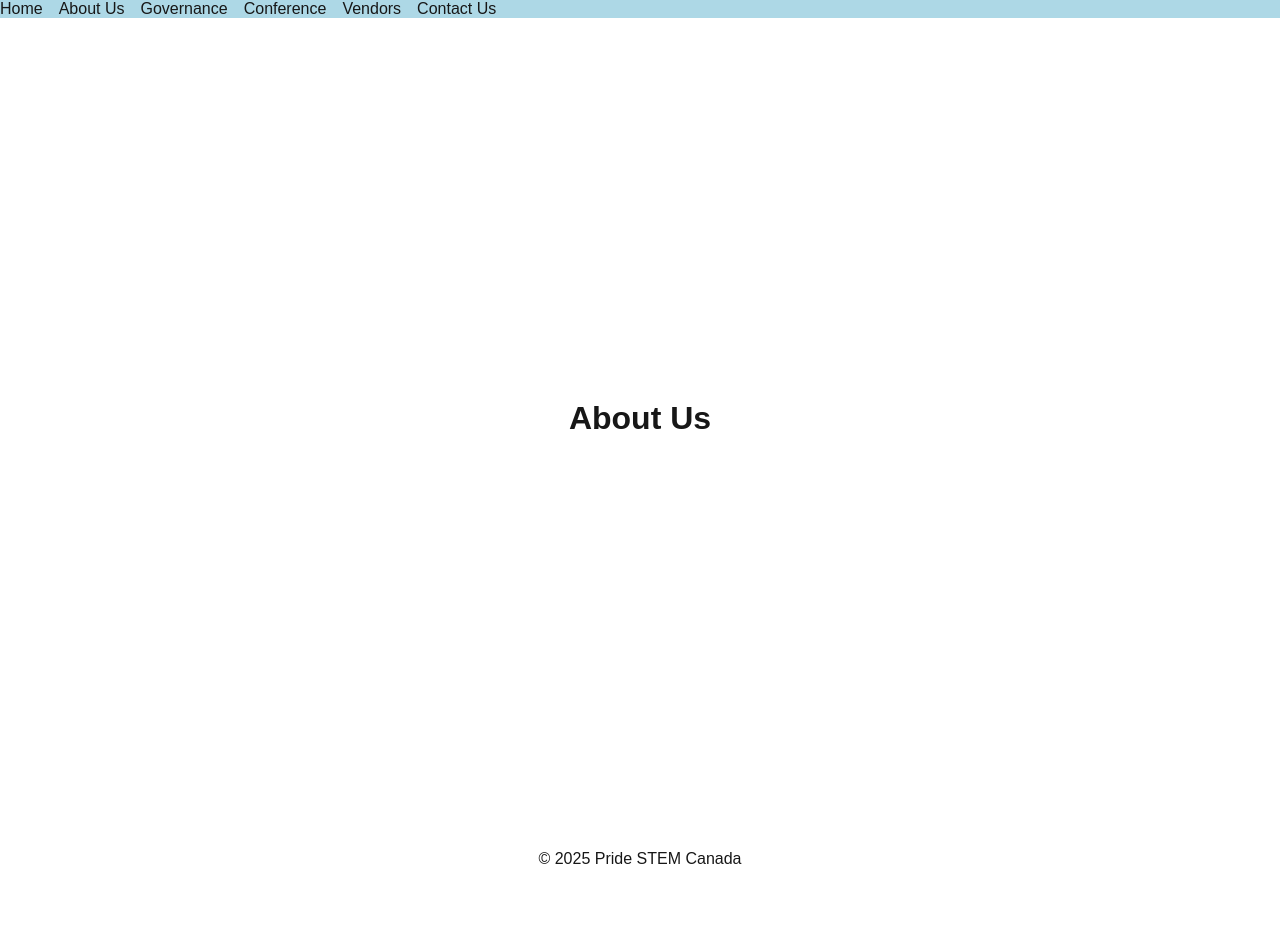
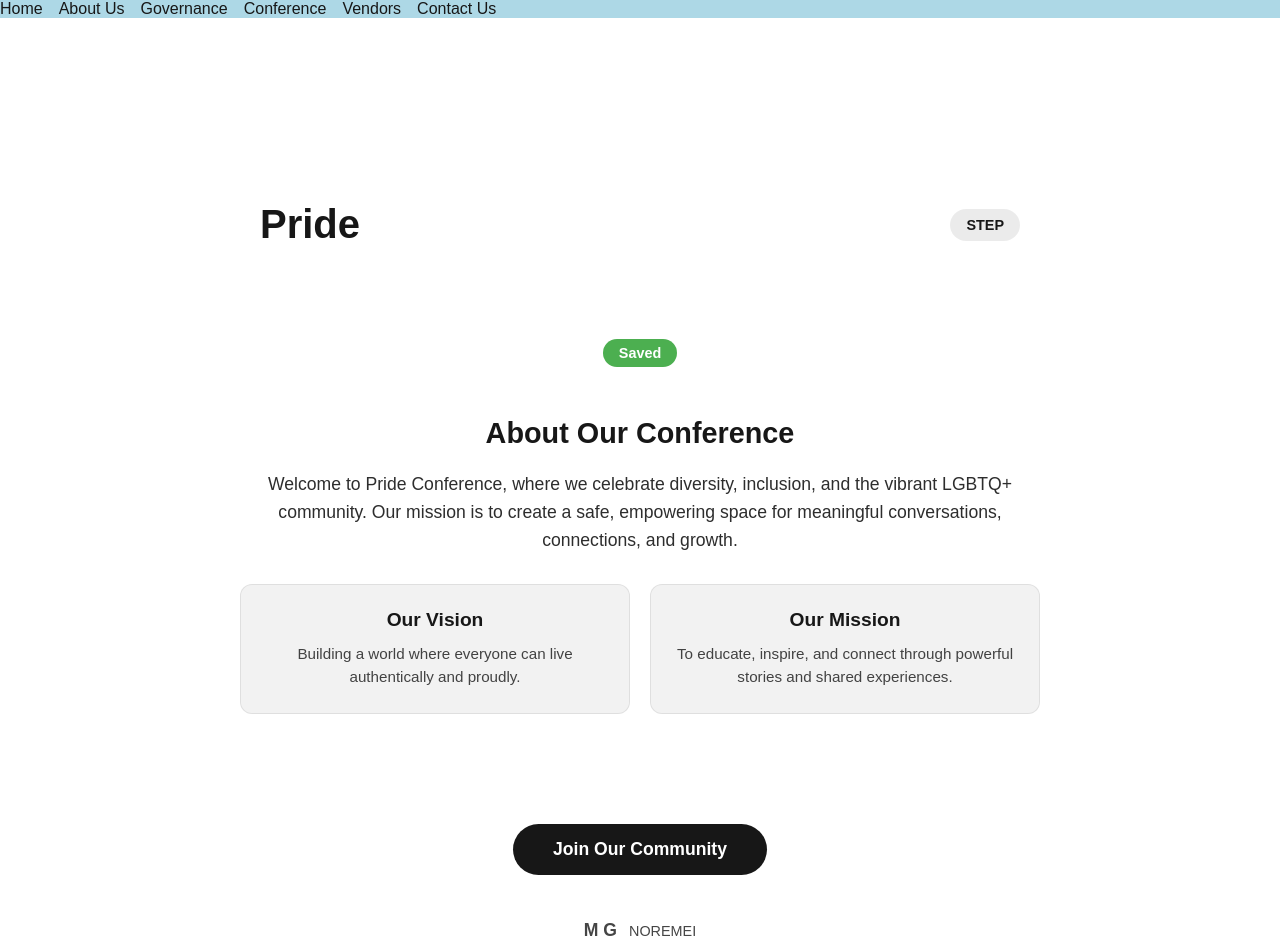
Before and after one commit to OnlyOnn3/pridestemcanada, a Next.js app in the folder pride-stem-app/: page /about in a window 1280 px wide. Shown: the top 952 px of the page. Before the commit the page ends 868 px from the top, so only its background shows below. Built offline with nearby package versions, Linux system fonts and the light colour scheme.

Commit message:
About Us page with css edits

```diff
--- a/pride-stem-app/src/app/about/page.js
+++ b/pride-stem-app/src/app/about/page.js
@@ -1,19 +1,53 @@
 import styles from "../page.module.css";
 import Link from "next/link";
 
-
 export default function ConferencePage() {
   return (
-     <div className={styles.page}>
+    <div className={styles.page}>
       <main className={styles.main}>
-        <h1>About Us</h1>
+        <div className={styles.aboutHeader}>
+          <h1 className={styles.aboutTitle}>Pride</h1>
+          <div className={styles.stepIndicator}>STEP</div>
+        </div>
 
+        <div className={styles.aboutContent}>
+          <div className={styles.savedIndicator}>
+            <span className={styles.savedText}>Saved</span>
+          </div>
+
+          <div className={styles.aboutMain}>
+            <h2 className={styles.aboutSubtitle}>About Our Conference</h2>
+            <p className={styles.aboutDescription}>
+              Welcome to Pride Conference, where we celebrate diversity, inclusion,
+              and the vibrant LGBTQ+ community. Our mission is to create a safe,
+              empowering space for meaningful conversations, connections, and growth.
+            </p>
+
+            <div className={styles.features}>
+              <div className={styles.featureItem}>
+                <h3>Our Vision</h3>
+                <p>Building a world where everyone can live authentically and proudly.</p>
+              </div>
+
+              <div className={styles.featureItem}>
+                <h3>Our Mission</h3>
+                <p>To educate, inspire, and connect through powerful stories and shared experiences.</p>
+              </div>
+            </div>
+          </div>
+
+          <div className={styles.actionSection}>
+            <button className={styles.primaryButton}>
+              Join Our Community
+            </button>
+
+            <div className={styles.branding}>
+              <span className={styles.brandInitials}>M G</span>
+              <span className={styles.brandName}>NOREMEI</span>
+            </div>
+          </div>
+        </div>
       </main>
-      <p></p>
-
-
-
-
     </div>
   );
 }
--- a/pride-stem-app/src/app/page.module.css
+++ b/pride-stem-app/src/app/page.module.css
@@ -166,3 +166,156 @@ a.secondary {
     filter: invert();
   }
 }
+
+.aboutHeader{
+  display: flex;
+  justify-content: space-between;
+  align-items: center;
+  width: 100%;
+  margin-bottom: 40px;
+  padding: 20px;
+}
+
+.aboutTitle{
+  font-size: 2.5rem;
+  font-weight: bold;
+  margin: 0;
+  color: var(--foreground);
+}
+
+.stepIndicator{
+  background: var(--gray-alpha-200);
+  padding: 8px 16px;
+  border-radius: 20px;
+  font-size: 0.9rem;
+  font-weight: 600;
+}
+
+.aboutContent {
+  display: flex;
+  flex-direction: column;
+  gap: 30px;
+  width: 100%;
+  max-width: 800px;
+}
+
+.savedIndicator {
+  text-align: center;
+  width: 100%;
+}
+
+.savedText {
+  background: #4CAF50;
+  color: white;
+  padding: 6px 16px;
+  border-radius: 15px;
+  font-size: 0.9rem;
+  font-weight: 600;
+  display: inline-block;
+}
+
+.aboutMain {
+  text-align: center;
+  padding: 20px 0;
+}
+
+.aboutSubtitle {
+  font-size: 1.8rem;
+  margin-bottom: 20px;
+  color: var(--foreground);
+  font-weight: 600;
+}
+
+.aboutDescription {
+  font-size: 1.1rem;
+  line-height: 1.6;
+  margin-bottom: 30px;
+  opacity: 0.9;
+  color: var(--foreground);
+}
+
+.features {
+  display: grid;
+  grid-template-columns: 1fr 1fr;
+  gap: 20px;
+  margin-top: 30px;
+}
+
+.featureItem {
+  background: var(--gray-alpha-100);
+  padding: 24px;
+  border-radius: 12px;
+  border: 1px solid var(--gray-alpha-200);
+}
+
+.featureItem h3 {
+  margin: 0 0 12px 0;
+  font-size: 1.2rem;
+  color: var(--foreground);
+  font-weight: 600;
+}
+
+.featureItem p {
+  margin: 0;
+  font-size: 0.95rem;
+  opacity: 0.8;
+  line-height: 1.5;
+  color: var(--foreground);
+}
+
+.actionSection {
+  display: flex;
+  flex-direction: column;
+  align-items: center;
+  gap: 25px;
+  margin-top: 40px;
+  padding: 20px 0;
+}
+
+.primaryButton {
+  background: var(--foreground);
+  color: var(--background);
+  border: none;
+  padding: 15px 40px;
+  border-radius: 30px;
+  font-size: 1.1rem;
+  font-weight: 600;
+  cursor: pointer;
+  transition: background 0.2s;
+  font-family: var(--font-geist-sans);
+}
+
+.branding {
+  display: flex;
+  align-items: center;
+  gap: 12px;
+  opacity: 0.8;
+  margin-top: 20px;
+}
+
+.brandInitials {
+  font-weight: bold;
+  font-size: 1.1rem;
+  color: var(--foreground);
+}
+
+.brandName {
+  font-size: 0.9rem;
+  color: var(--foreground);
+}
+
+/* Dark mode support */
+@media (prefers-color-scheme: dark) {
+  .primaryButton {
+    background: var(--foreground);
+    color: var(--background);
+  }
+
+  .primaryButton:hover {
+    background: var(--button-primary-hover);
+  }
+
+  .savedText {
+    background: #2E7D32;
+  }
+}
```
